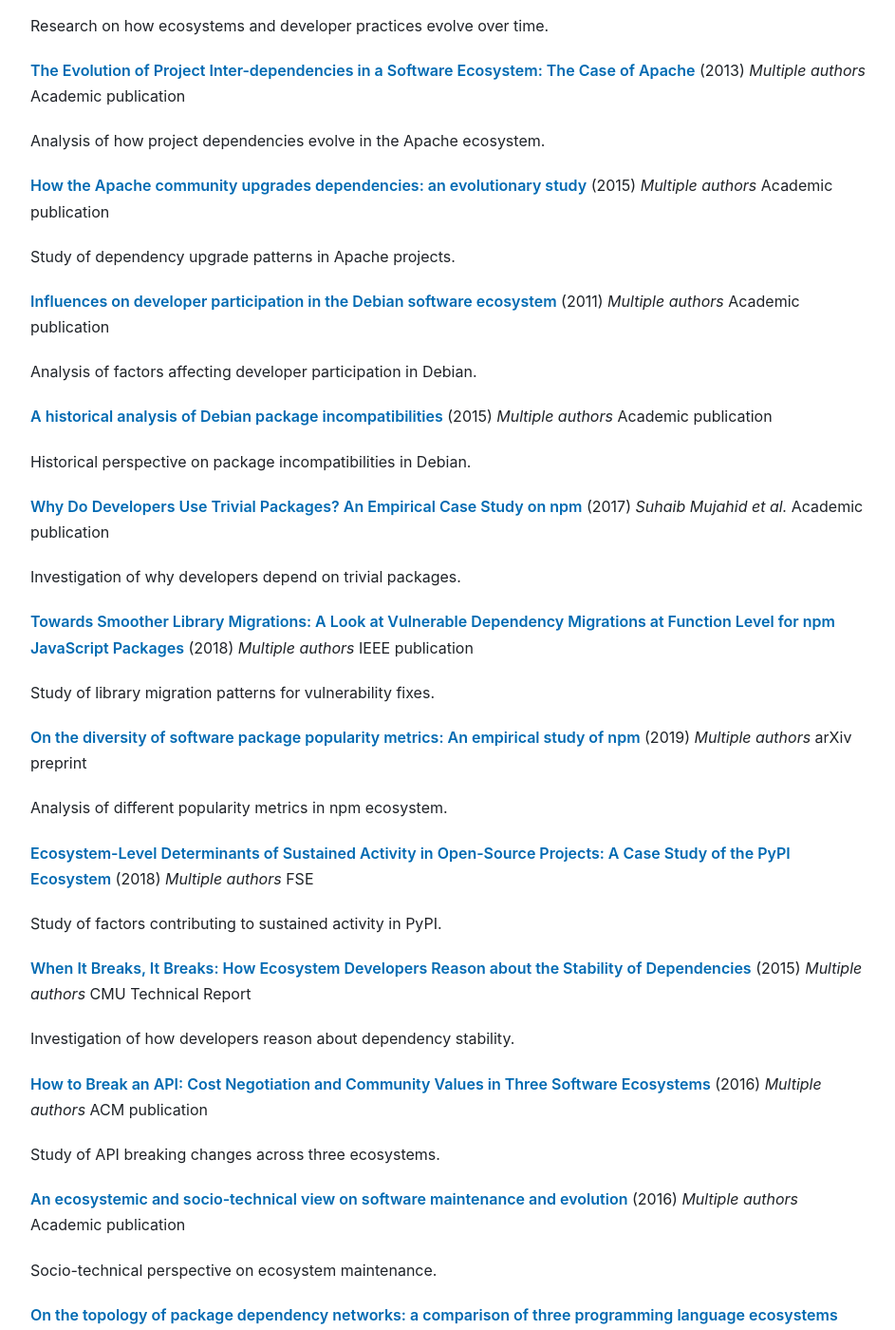
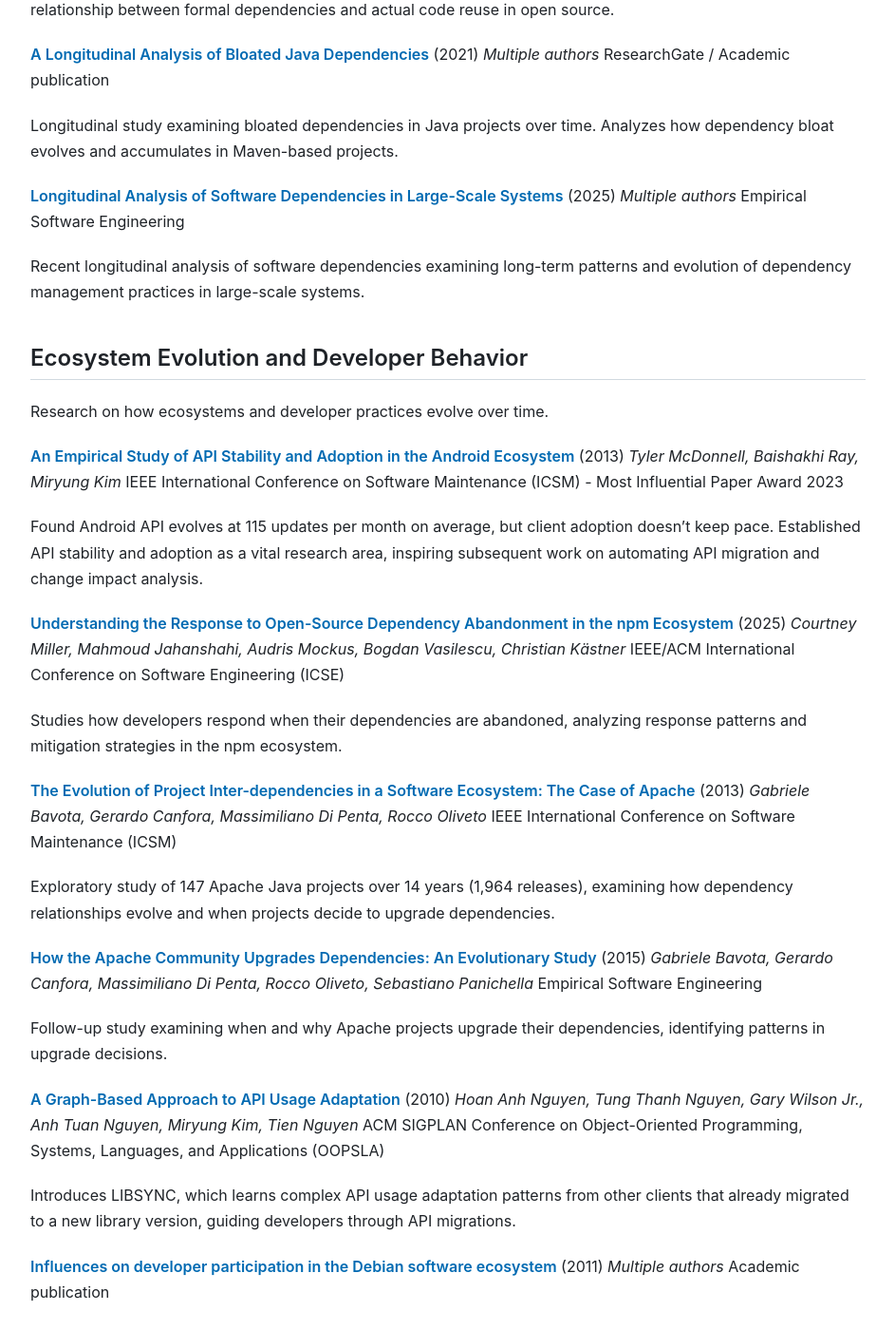
Before and after one commit to andrew/nesbitt.io, a Jekyll site: the page built from _posts/2025-11-13-package-management-papers.md, in a window 1280 px wide and 1400 px high, scrolled down 22676 px. Shown: the whole window at 95% size, without its empty margins (168-1111 px from the left). Built offline with Jekyll 4.4.1, drawn with Linux system fonts in a browser that asks for light colours; some of the changed text lies outside the part shown.

Commit message:
Update package management papers

```diff
--- a/_posts/2025-11-13-package-management-papers.md
+++ b/_posts/2025-11-13-package-management-papers.md
@@ -856,11 +856,17 @@
 
 Study of library aging patterns through client usage monitoring.
 
-**[Do developers update their library dependencies?](https://link.springer.com/article/10.1007/s10664-017-9521-5)** (2018)
-*Multiple authors*
-Academic publication
+**[Do Developers Update Their Library Dependencies?](https://link.springer.com/article/10.1007/s10664-017-9521-5)** (2018)
+*Raula Gaikovina Kula, Daniel M. German, Ali Ouni, Takashi Ishio, Katsuro Inoue*
+Empirical Software Engineering
 
-Investigation of library update practices among developers.
+Empirical study on library migration covering 4,600+ GitHub projects and 2,700 library dependencies. Found 81.5% of systems keep outdated dependencies, and developers rarely respond to security advisories. Introduced the Library Migration Plot (LMP) visualization.
+
+**[Modeling Library Dependencies and Updates in Large Software Repository Universes](https://arxiv.org/abs/1709.04626)** (2017)
+*Raula Gaikovina Kula, Coen De Roover, Daniel M. German, Takashi Ishio, Katsuro Inoue*
+arXiv preprint
+
+Proposes the Software Universe Graph (SUG) to model library dependency and update information mined from Maven. Leverages "wisdom of the crowd" to recommend library updates based on what other projects have adopted.
 
 **[The emergence of software diversity in maven central](https://arxiv.org/abs/1903.05394)** (2019)
 *Multiple authors*
@@ -873,6 +879,12 @@
 SAC
 
 Study of package manager adoption in C++ open source.
+
+**[Beyond Dependencies: The Role of Copy-Based Reuse in Open Source Software Development](https://dl.acm.org/doi/10.1145/3712057)** (2025)
+*Mahmoud Jahanshahi, David Reid, Audris Mockus*
+ACM Transactions on Software Engineering and Methodology
+
+Studies how code copying (not just dependency declaration) affects software reuse patterns, examining the relationship between formal dependencies and actual code reuse in open source.
 
 **[A Longitudinal Analysis of Bloated Java Dependencies](https://www.researchgate.net/publication/351978531_A_Longitudinal_Analysis_of_Bloated_Java_Dependencies)** (2021)
 *Multiple authors*
@@ -890,17 +902,35 @@
 
 Research on how ecosystems and developer practices evolve over time.
 
+**[An Empirical Study of API Stability and Adoption in the Android Ecosystem](https://ieeexplore.ieee.org/document/6624028)** (2013)
+*Tyler McDonnell, Baishakhi Ray, Miryung Kim*
+IEEE International Conference on Software Maintenance (ICSM) - Most Influential Paper Award 2023
+
+Found Android API evolves at 115 updates per month on average, but client adoption doesn't keep pace. Established API stability and adoption as a vital research area, inspiring subsequent work on automating API migration and change impact analysis.
+
+**[Understanding the Response to Open-Source Dependency Abandonment in the npm Ecosystem](https://www.cs.cmu.edu/~ckaestne/pdf/icse25_abandonment.pdf)** (2025)
+*Courtney Miller, Mahmoud Jahanshahi, Audris Mockus, Bogdan Vasilescu, Christian Kästner*
+IEEE/ACM International Conference on Software Engineering (ICSE)
+
+Studies how developers respond when their dependencies are abandoned, analyzing response patterns and mitigation strategies in the npm ecosystem.
+
 **[The Evolution of Project Inter-dependencies in a Software Ecosystem: The Case of Apache](https://ieeexplore.ieee.org/document/6676899/)** (2013)
-*Multiple authors*
-Academic publication
+*Gabriele Bavota, Gerardo Canfora, Massimiliano Di Penta, Rocco Oliveto*
+IEEE International Conference on Software Maintenance (ICSM)
 
-Analysis of how project dependencies evolve in the Apache ecosystem.
+Exploratory study of 147 Apache Java projects over 14 years (1,964 releases), examining how dependency relationships evolve and when projects decide to upgrade dependencies.
 
-**[How the Apache community upgrades dependencies: an evolutionary study](https://link.springer.com/article/10.1007/s10664-014-9325-9)** (2015)
-*Multiple authors*
-Academic publication
+**[How the Apache Community Upgrades Dependencies: An Evolutionary Study](https://link.springer.com/article/10.1007/s10664-014-9325-9)** (2015)
+*Gabriele Bavota, Gerardo Canfora, Massimiliano Di Penta, Rocco Oliveto, Sebastiano Panichella*
+Empirical Software Engineering
 
-Study of dependency upgrade patterns in Apache projects.
+Follow-up study examining when and why Apache projects upgrade their dependencies, identifying patterns in upgrade decisions.
+
+**[A Graph-Based Approach to API Usage Adaptation](https://dl.acm.org/doi/10.1145/1869459.1869486)** (2010)
+*Hoan Anh Nguyen, Tung Thanh Nguyen, Gary Wilson Jr., Anh Tuan Nguyen, Miryung Kim, Tien Nguyen*
+ACM SIGPLAN Conference on Object-Oriented Programming, Systems, Languages, and Applications (OOPSLA)
+
+Introduces LIBSYNC, which learns complex API usage adaptation patterns from other clients that already migrated to a new library version, guiding developers through API migrations.
 
 **[Influences on developer participation in the Debian software ecosystem](https://www.sciencedirect.com/science/article/abs/pii/S0167624508000346)** (2011)
 *Multiple authors*
@@ -931,6 +961,12 @@
 arXiv preprint
 
 Analysis of different popularity metrics in npm ecosystem.
+
+**[Are Software Dependency Supply Chain Metrics Useful in Predicting Change of Popularity of npm Packages?](https://dl.acm.org/doi/10.1145/3273934.3273942)** (2018)
+*Tapajit Dey, Audris Mockus*
+International Conference on Predictive Models and Data Analytics in Software Engineering (PROMISE)
+
+Investigates whether supply chain metrics (dependency relationships, update patterns) can predict changes in npm package popularity.
 
 **[Ecosystem-Level Determinants of Sustained Activity in Open-Source Projects: A Case Study of the PyPI Ecosystem](https://dl.acm.org/doi/abs/10.1145/3236024.3236062)** (2018)
 *Multiple authors*
```
Also changed, not shown: _data/stats.json (+5 -5 lines).
